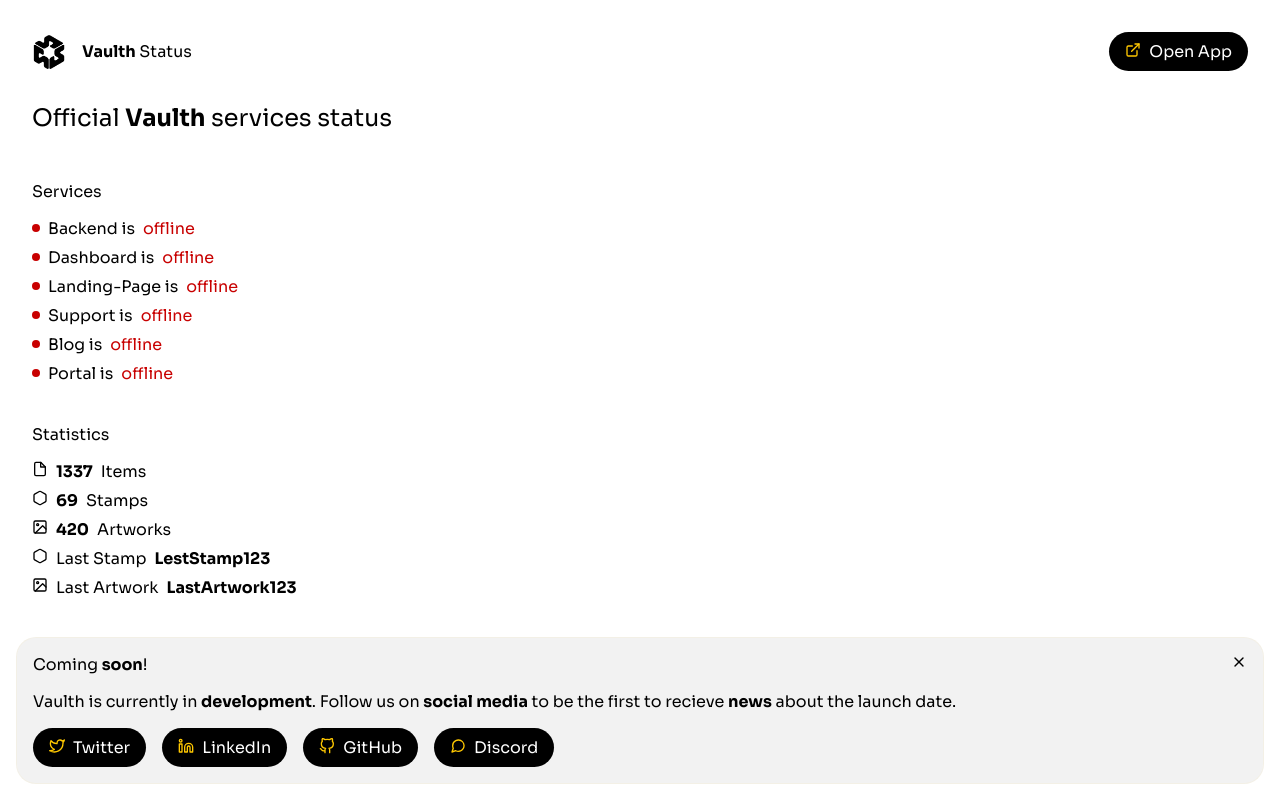
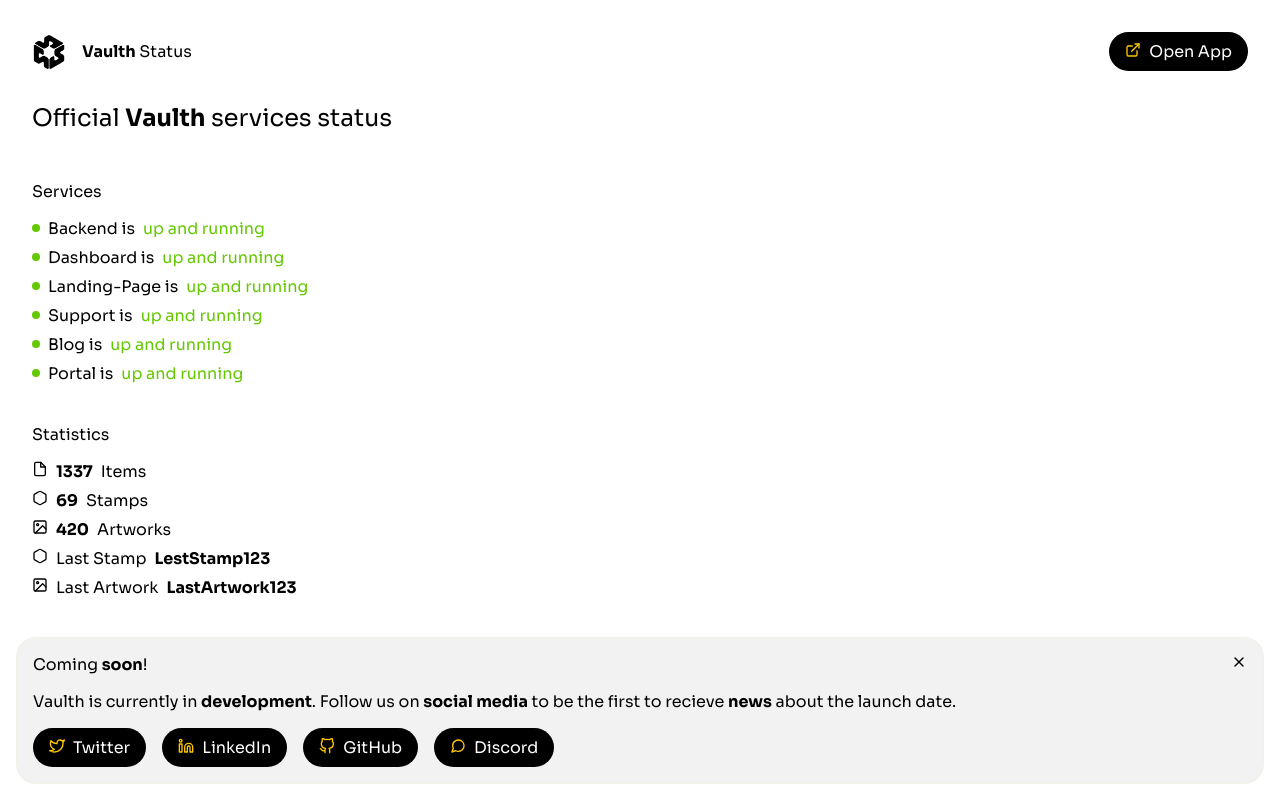
Before and after one commit to Vaulth/status, a Next.js app: page / in a window 1280 px wide. Built offline with nearby package versions, Linux system fonts and the light colour scheme; no server answers.

Commit message:
Set indvidual usestates for each service.

```diff
--- a/components/Status.jsx
+++ b/components/Status.jsx
@@ -6,48 +6,110 @@
 
 const axios = require("axios");
 
+const STATUS = {
+    Fetching: 0,
+    Offline: 1,
+    Running: 2,
+};
+
 const checkWebsite = async (url) => {
-    let websiteStatus = false;
+    let websiteStatus = STATUS.Offline;
 
     await axios.get(url)
         .then((response) => {
             console.log("SUCCESS: checkWebsite ({" + url + "}): " + response.status);
-            websiteStatus = true;
+            websiteStatus = STATUS.Running;
         })
         .catch((error) => {
             console.log("ERROR: checkWebsite ({" + url + "}): " + error.code);
-            websiteStatus = false;
+            websiteStatus = STATUS.Offline;
         })
 
     return websiteStatus
 }
 
-export function useStatus() {
-    const [status, setStatus] = useState({
-        backend: false,
-        dashboard: false,
-        landingPage: false,
-        support: false,
-        blog: false,
-        portal: false
-    });
+export function useBackendStatus() {
+    const [backendStatus, setBackendStatus] = useState(STATUS.Fetching);
 
     useEffect(() => {
         const checkStatus = async () => {
-            setStatus({
-                backend: await checkWebsite("https://backend.vaulth.app/"),
-                dashboard: await checkWebsite("https://dashboard.vaulth.app/"),
-                landingPage: await checkWebsite("https://vaulth.app/"),
-                support: await checkWebsite("https://support.vaulth.app/"),
-                blog: await checkWebsite("https://blog.vaulth.app/"),
-                portal: await checkWebsite("https://portal.vaulth.app/"),
-            });
+            setBackendStatus(await checkWebsite("https://backend.vaulth.app/"));
         }
 
         checkStatus();
     }, []);
 
-    return status;
+    return backendStatus;
+}
+
+export function useDashboardStatus() {
+    const [dashboardStatus, setDashboardStatus] = useState(STATUS.Fetching);
+
+    useEffect(() => {
+        const checkStatus = async () => {
+            setDashboardStatus(await checkWebsite("https://dashboard.vaulth.app/"));
+        }
+
+        checkStatus();
+    }, []);
+
+    return dashboardStatus;
+}
+
+export function useLandingpageStatus() {
+    const [landingpageStatus, setLandingpageStatus] = useState(STATUS.Fetching);
+
+    useEffect(() => {
+        const checkStatus = async () => {
+            setLandingpageStatus(await checkWebsite("https://vaulth.app/"));
+        }
+
+        checkStatus();
+    }, []);
+
+    return landingpageStatus;
+}
+
+export function useSupportStatus() {
+    const [supportStatus, setSupportStatus] = useState(STATUS.Fetching);
+
+    useEffect(() => {
+        const checkStatus = async () => {
+            setSupportStatus(await checkWebsite("https://support.vaulth.app/"));
+        }
+
+        checkStatus();
+    }, []);
+
+    return supportStatus;
+}
+
+export function useBlogStatus() {
+    const [blogStatus, setBlogStatus] = useState(STATUS.Fetching);
+
+    useEffect(() => {
+        const checkStatus = async () => {
+            setBlogStatus(await checkWebsite("https://blog.vaulth.app/"));
+        }
+
+        checkStatus();
+    }, []);
+
+    return blogStatus;
+}
+
+export function usePortalStatus() {
+    const [portalStatus, setPortalStatus] = useState(STATUS.Fetching);
+
+    useEffect(() => {
+        const checkStatus = async () => {
+            setPortalStatus(await checkWebsite("https://portal.vaulth.app/"));
+        }
+
+        checkStatus();
+    }, []);
+
+    return portalStatus;
 }
 
 export function useStatistics() {
@@ -83,7 +145,12 @@
 }
 
 export const Status = () => {
-    const status = useStatus();
+    const backendStatus = useBackendStatus();
+    const dashboardStatus = useDashboardStatus();
+    const landingpageStatus = useLandingpageStatus();
+    const supportStatus = useSupportStatus();
+    const blogStatus = useBlogStatus();
+    const portalStatus = usePortalStatus();
     const statistics = useStatistics();
 
     return (
@@ -91,12 +158,12 @@
             <div className={styles.title}>Official <b>Vaulth</b> services status</div>
             <div className={styles.statusDiv}>
                 <div className={styles.desc}>Services</div>
-                <div className={styles.oneStat}><div className={styles.dot + " " + (status.backend ? colorStyles.successBg : colorStyles.errorBg)} />Backend is {status.backend ? <span className={colorStyles.success}>up and running</span> : <span className={colorStyles.error}>offline</span>}</div>
-                <div className={styles.oneStat}><div className={styles.dot + " " + (status.dashboard ? colorStyles.successBg : colorStyles.errorBg)} />Dashboard is {status.dashboard ? <span className={colorStyles.success}>up and running</span> : <span className={colorStyles.error}>offline</span>}</div>
-                <div className={styles.oneStat}><div className={styles.dot + " " + (status.landingPage ? colorStyles.successBg : colorStyles.errorBg)} />Landing-Page is {status.landingPage ? <span className={colorStyles.success}>up and running</span> : <span className={colorStyles.error}>offline</span>}</div>
-                <div className={styles.oneStat}><div className={styles.dot + " " + (status.support ? colorStyles.successBg : colorStyles.errorBg)} />Support is {status.support ? <span className={colorStyles.success}>up and running</span> : <span className={colorStyles.error}>offline</span>}</div>
-                <div className={styles.oneStat}><div className={styles.dot + " " + (status.blog ? colorStyles.successBg : colorStyles.errorBg)} />Blog is {status.blog ? <span className={colorStyles.success}>up and running</span> : <span className={colorStyles.error}>offline</span>}</div>
-                <div className={styles.oneStat}><div className={styles.dot + " " + (status.portal ? colorStyles.successBg : colorStyles.errorBg)} />Portal is {status.portal ? <span className={colorStyles.success}>up and running</span> : <span className={colorStyles.error}>offline</span>}</div>
+                <div className={styles.oneStat}><div className={styles.dot + " " + (backendStatus ? colorStyles.successBg : colorStyles.errorBg)} />Backend is {backendStatus ? <span className={colorStyles.success}>up and running</span> : <span className={colorStyles.error}>offline</span>}</div>
+                <div className={styles.oneStat}><div className={styles.dot + " " + (dashboardStatus ? colorStyles.successBg : colorStyles.errorBg)} />Dashboard is {dashboardStatus ? <span className={colorStyles.success}>up and running</span> : <span className={colorStyles.error}>offline</span>}</div>
+                <div className={styles.oneStat}><div className={styles.dot + " " + (landingpageStatus ? colorStyles.successBg : colorStyles.errorBg)} />Landing-Page is {landingpageStatus ? <span className={colorStyles.success}>up and running</span> : <span className={colorStyles.error}>offline</span>}</div>
+                <div className={styles.oneStat}><div className={styles.dot + " " + (supportStatus ? colorStyles.successBg : colorStyles.errorBg)} />Support is {supportStatus ? <span className={colorStyles.success}>up and running</span> : <span className={colorStyles.error}>offline</span>}</div>
+                <div className={styles.oneStat}><div className={styles.dot + " " + (blogStatus ? colorStyles.successBg : colorStyles.errorBg)} />Blog is {blogStatus ? <span className={colorStyles.success}>up and running</span> : <span className={colorStyles.error}>offline</span>}</div>
+                <div className={styles.oneStat}><div className={styles.dot + " " + (portalStatus ? colorStyles.successBg : colorStyles.errorBg)} />Portal is {portalStatus ? <span className={colorStyles.success}>up and running</span> : <span className={colorStyles.error}>offline</span>}</div>
             </div>
             <div className={styles.statusDiv}>
                 <div className={styles.desc}>Statistics</div>
```
